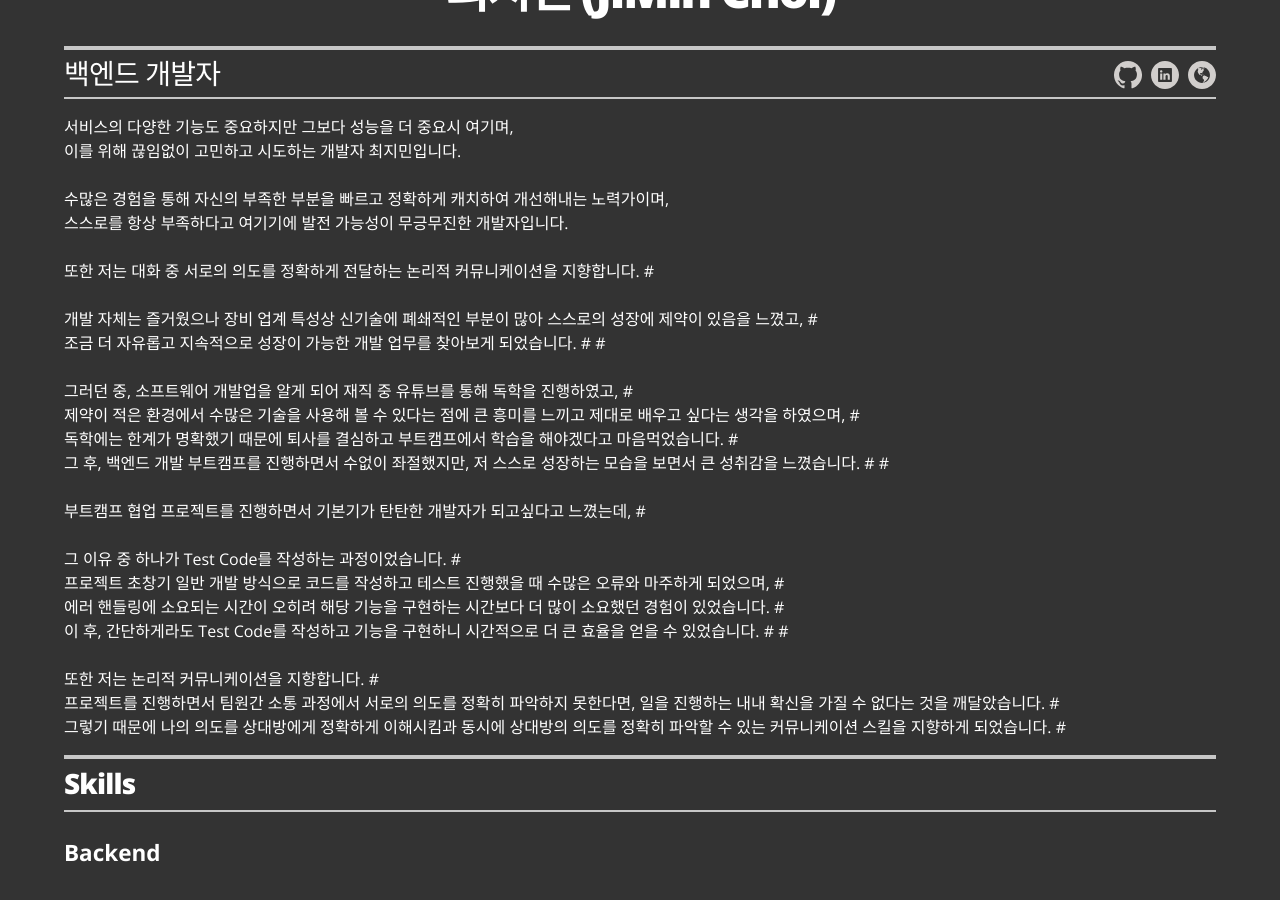
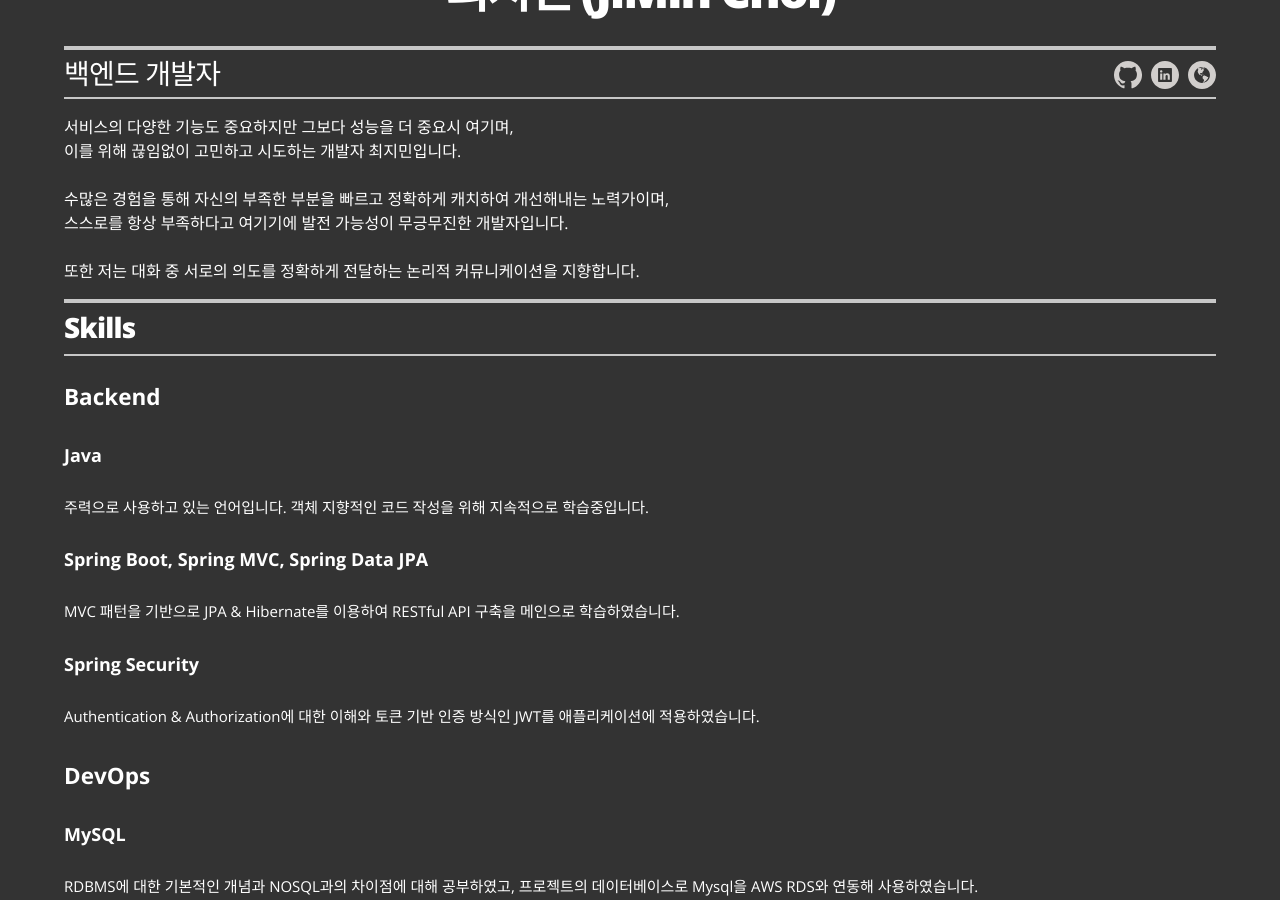
Before and after one commit to tlskals/tlskals.github.io, a Jekyll site: the page built from index.html, in a window 1280 px wide and 900 px high, scrolled down 287 px. Built offline with Jekyll 4.4.1, drawn with Linux system fonts in a browser that asks for light colours.

Commit message:
resume 수정

```diff
--- a/_config.yml
+++ b/_config.yml
@@ -30,26 +30,7 @@ resume_header_intro: "<p>서비스의 다양한 기능도 중요하지만 그보
 <br>스스로를 항상 부족하다고 여기기에 발전 가능성이 무긍무진한 개발자입니다.
 
 <br><br>또한 저는 대화 중 서로의 의도를 정확하게 전달하는 논리적 커뮤니케이션을 지향합니다.
-
-
-#<br><br>개발 자체는 즐거웠으나 장비 업계 특성상 신기술에 폐쇄적인 부분이 많아 스스로의 성장에 제약이 있음을 느꼈고,
-#<br>조금 더 자유롭고 지속적으로 성장이 가능한 개발 업무를 찾아보게 되었습니다.
-#
-#<br><br>그러던 중, 소프트웨어 개발업을 알게 되어 재직 중 유튜브를 통해 독학을 진행하였고,
-#<br>제약이 적은 환경에서 수많은 기술을 사용해 볼 수 있다는 점에 큰 흥미를 느끼고 제대로 배우고 싶다는 생각을 하였으며,
-#<br>독학에는 한계가 명확했기 때문에 퇴사를 결심하고 부트캠프에서 학습을 해야겠다고 마음먹었습니다.
-#<br>그 후, 백엔드 개발 부트캠프를 진행하면서 수없이 좌절했지만, 저 스스로 성장하는 모습을 보면서 큰 성취감을 느꼈습니다.
-#
-#<br><br>부트캠프 협업 프로젝트를 진행하면서 기본기가 탄탄한 개발자가 되고싶다고 느꼈는데,
-#<br><br>그 이유 중 하나가 Test Code를 작성하는 과정이었습니다.
-#<br>프로젝트 초창기 일반 개발 방식으로 코드를 작성하고 테스트 진행했을 때 수많은 오류와 마주하게 되었으며,
-#<br>에러 핸들링에 소요되는 시간이 오히려 해당 기능을 구현하는 시간보다 더 많이 소요했던 경험이 있었습니다.
-#<br>이 후, 간단하게라도 Test Code를 작성하고 기능을 구현하니 시간적으로 더 큰 효율을 얻을 수 있었습니다.
-#
-#<br><br>또한 저는 논리적 커뮤니케이션을 지향합니다.
-#<br>프로젝트를 진행하면서 팀원간 소통 과정에서 서로의 의도를 정확히 파악하지 못한다면, 일을 진행하는 내내 확신을 가질 수 없다는 것을 깨달았습니다.
-#<br>그렇기 때문에 나의 의도를 상대방에게 정확하게 이해시킴과 동시에 상대방의 의도를 정확히 파악할 수 있는 커뮤니케이션 스킬을 지향하게 되었습니다.
-#<br></p>"
+</p>"
 
 # use "yes" to display the email contact button,
 # "no" to display an "I'm not looking for work" message,
```
